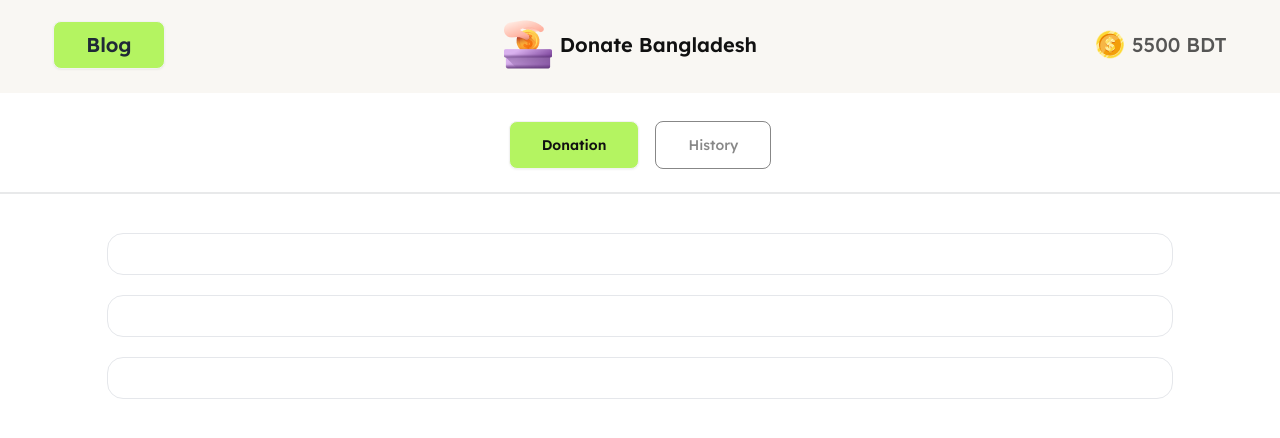
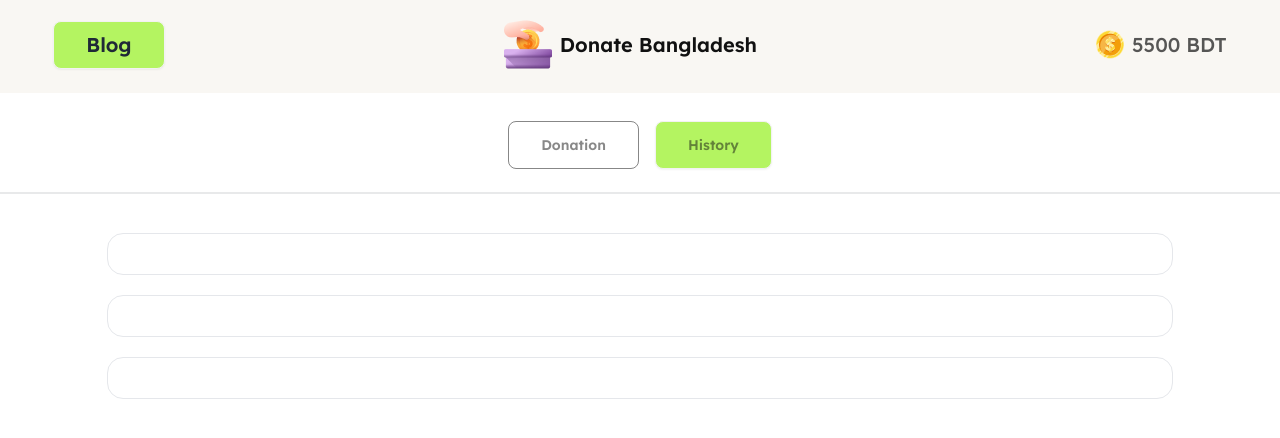
Before and after one commit to AkibSajeeb/assignment-5-ph-course, a plain HTML site: page index.html in a window 1280 px wide. Both pictures are taken after a click on the button "History". Drawn offline with nearby package versions, Linux system fonts and the light colour scheme.

Commit message:
Button functionality added

```diff
--- a/index.html
+++ b/index.html
@@ -64,7 +64,7 @@
         </div>
 
         <div class="flex justify-center items-center gap-4 mt-7">
-            <button id="donation-btn" class="btn bg-buttonBg text-textColor px-8 py-4 font-semibold">Donation</button>
+            <button id="donation-btn" class="btn bg-buttonBg text-textColor font-semibold px-8 py-4">Donation</button>
             <button id="history-btn" class="btn btn-outline text-textSecondary px-8 py-4 font-medium">History</button>
         </div>
 
--- a/index.js
+++ b/index.js
@@ -133,3 +133,21 @@ document.getElementById('donation-btn').addEventListener('click', function () {
 document.getElementById('history-btn').addEventListener('click', function () {
     showSectionById('history-section');
 })
+
+// Button Functionality
+const donationTab = document.getElementById('donation-btn');
+const historyTab = document.getElementById('history-btn');
+
+historyTab.addEventListener('click', function () {
+    historyTab.classList.add('bg-buttonBg', 'text-black', 'font-semibold');
+    historyTab.classList.remove('btn-outline');
+    donationTab.classList.remove('bg-buttonBg');
+    donationTab.classList.add('btn-outline', 'text-textSecondary');
+
+    donationTab.addEventListener('click', function () {
+        donationTab.classList.add('bg-buttonBg', 'text-black', 'font-semibold');
+        donationTab.classList.remove('btn-outline');
+        historyTab.classList.remove('bg-buttonBg');
+        historyTab.classList.add('btn-outline', 'text-textSecondary');
+    })
+})
```
